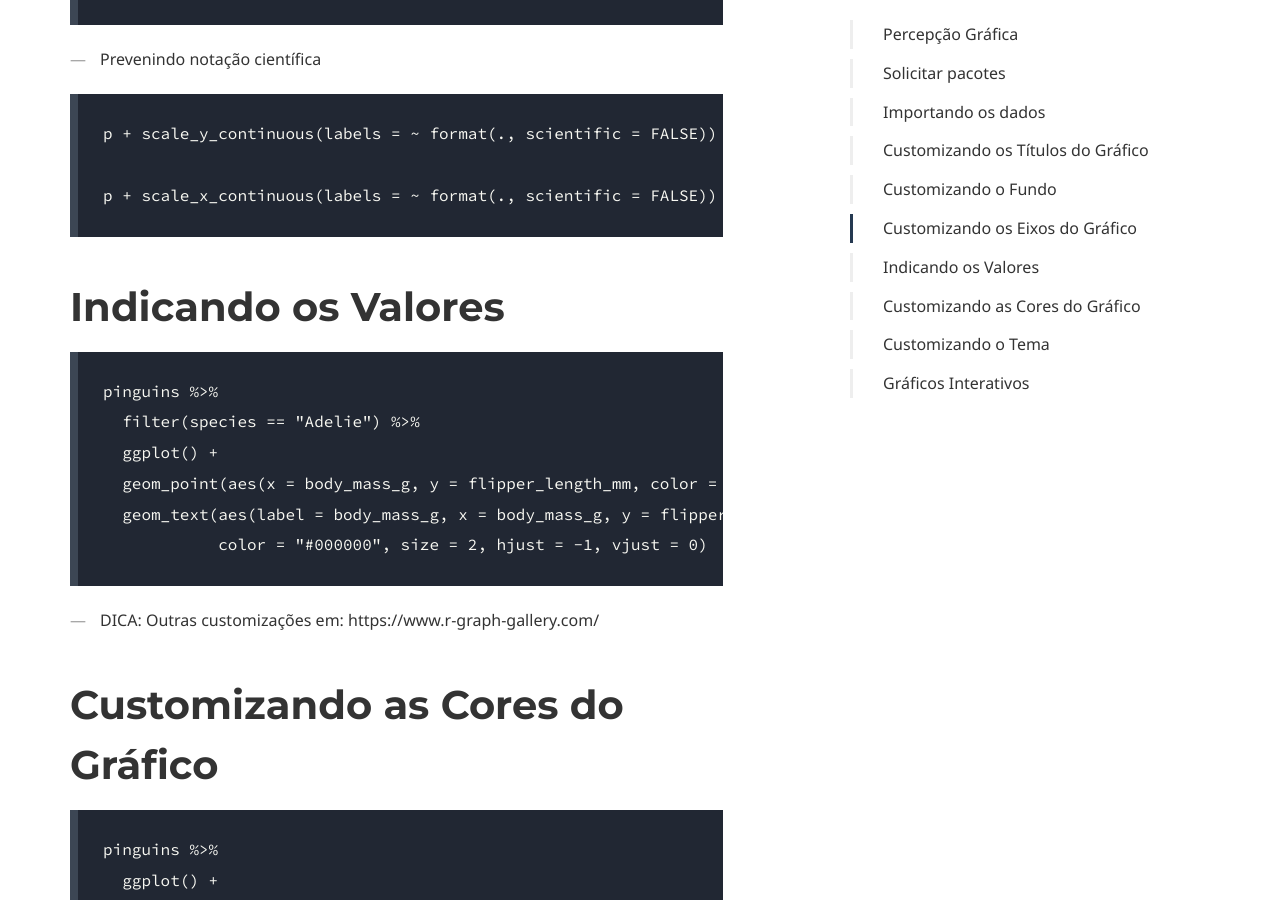
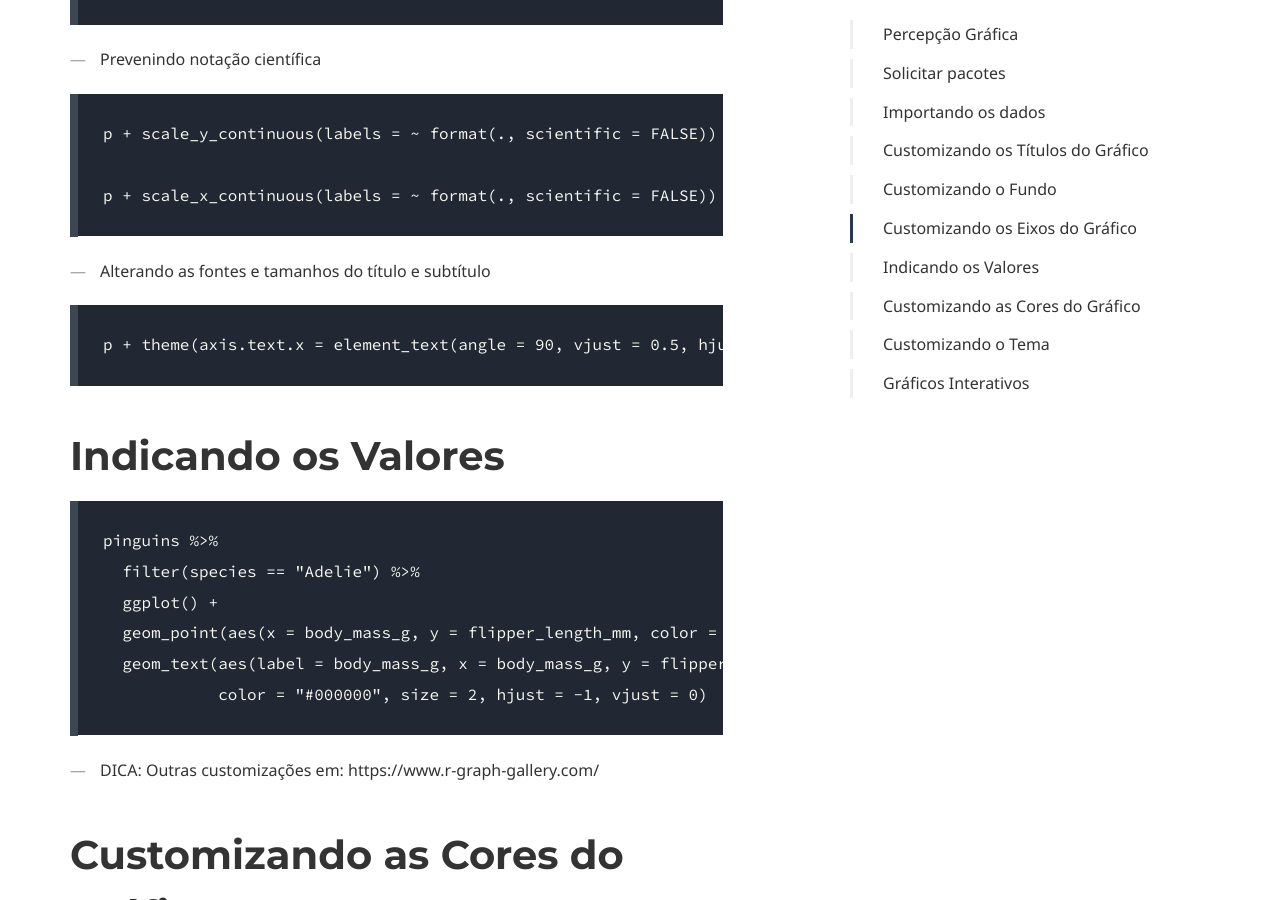
Before and after one commit to coLAB-UFF/docs, a Jekyll site: the page built from dataviz_10.md, in a window 1280 px wide and 900 px high, scrolled down 2653 px. Built offline with Jekyll 4.4.1, drawn with Linux system fonts in a browser that asks for light colours; some web fonts are replaced.

Commit message:
Update dataviz_10.md

````diff
--- a/dataviz_10.md
+++ b/dataviz_10.md
@@ -96,6 +96,13 @@ p + scale_y_continuous(labels = ~ format(., scientific = FALSE))
 
 p + scale_x_continuous(labels = ~ format(., scientific = FALSE))
 ```
+
+* Alterando as fontes e tamanhos do título e subtítulo
+
+```
+p + theme(axis.text.x = element_text(angle = 90, vjust = 0.5, hjust=1), legend.text = element_text(size = 14), plot.title = element_text(family="Times New Roman", size=14), plot.subtitle = element_text(family="Times New Roman", size=14))
+```
+
 
 
 # Indicando os Valores
````
